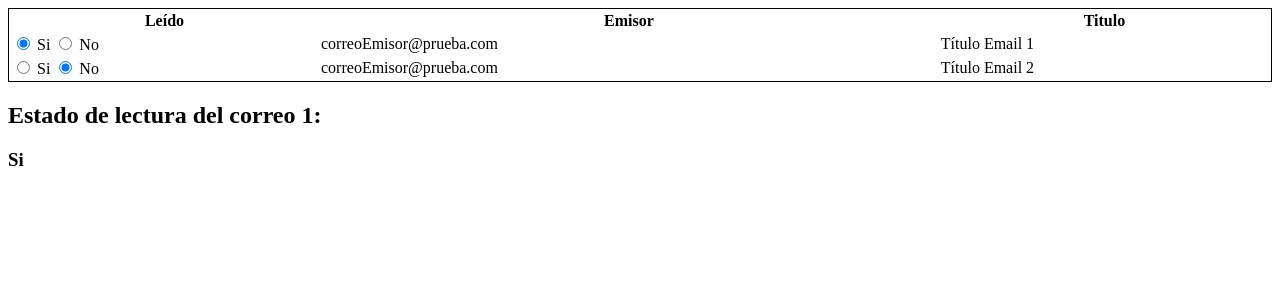
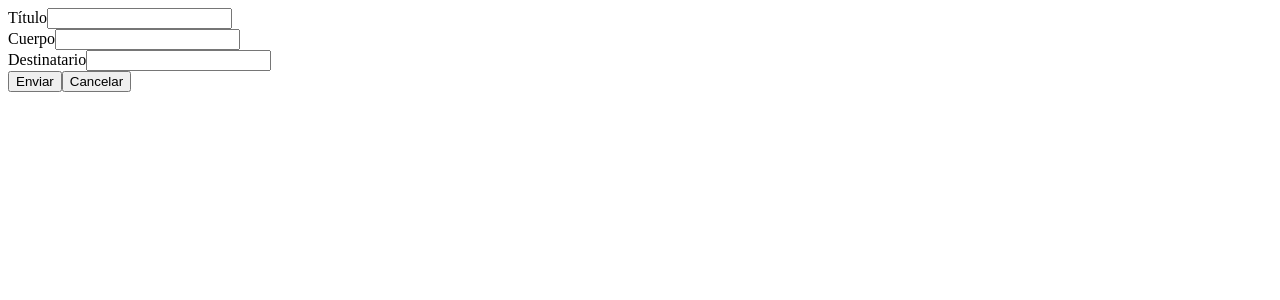
Before and after one commit to igijon/dwec_2021_angular, an Angular app in the folder EmailAngular/: page / in a window 1280 px wide. Shown: the top 300 px of the page. Built offline with nearby package versions, Linux system fonts and the light colour scheme.

Commit message:
Añadido módulo nuevo-correo.
Implementación de formularios reactivos.

```diff
--- a/EmailAngular/src/app/app.component.html
+++ b/EmailAngular/src/app/app.component.html
@@ -1,2 +1,2 @@
-<app-lista-correos></app-lista-correos>
+<app-nuevo-correo></app-nuevo-correo>
 <router-outlet></router-outlet>
--- /dev/null
+++ b/EmailAngular/src/app/components/nuevo-correo/nuevo-correo.component.html
@@ -0,0 +1,34 @@
+<form [formGroup]="nuevoCorreo" (ngSubmit)="onSubmit()">
+    <div>
+        <div>
+            <label>Título</label>
+            <input type="text" formControlName="titulo"/>
+            <div *ngIf="submitted && formulario.titulo.errors">
+                <div>El título: </div>
+                <div *ngIf="formulario.titulo.errors.required">No puede estar vacío</div>
+                <div *ngIf="formulario.titulo.errors.minlength">Debe contener más de 3 caracteres</div>
+            </div>
+        </div>
+        <div>
+            <label>Cuerpo</label>
+            <input type="text" formControlName="cuerpo"/>
+            <div *ngIf="submitted && formulario.cuerpo.errors">
+                <div>El cuerpo: </div>
+                <div *ngIf="formulario.cuerpo.errors.required">No puede estar vacío</div>
+                <div *ngIf="formulario.cuerpo.errors.minlength">Debe contener más de 10 caracteres</div>
+            </div>
+        </div>
+    </div>
+    <div>
+        <label>Destinatario</label>
+        <input type="text" formControlName="destinatario" />
+        <div *ngIf="submitted && formulario.destinatario.errors">
+            <div *ngIf="formulario.destinatario.errors.required">El destinatario no puede estar vacío</div>
+            <div *ngIf="formulario.destinatario.errors.email">El destinatario debe ser un email válido</div>
+        </div>
+    </div>
+    <div>
+        <button>Enviar</button>
+        <button type="reset" (click)="onReset()">Cancelar</button>
+    </div>
+    </form>
--- /dev/null
+++ b/EmailAngular/src/app/components/nuevo-correo/nuevo-correo.component.ts
@@ -0,0 +1,45 @@
+import { Component, OnInit } from '@angular/core';
+import { FormBuilder, FormGroup, Validators} from '@angular/forms';
+
+@Component({
+  selector: 'app-nuevo-correo',
+  templateUrl: './nuevo-correo.component.html',
+  styleUrls: ['./nuevo-correo.component.scss']
+})
+export class NuevoCorreoComponent implements OnInit {
+
+  nuevoCorreo: FormGroup;
+  submitted = false;
+
+  constructor(private formBuilder: FormBuilder) { }
+
+  ngOnInit(): void {
+    this.nuevoCorreo = this.formBuilder.group({
+      titulo: ['', [Validators.required, Validators.minLength(3)]],
+      cuerpo: ['', [Validators.required, Validators.minLength(10)]],
+      destinatario: ['', [Validators.required, Validators.email]]
+    })
+  }
+
+  get formulario() { return this.nuevoCorreo.controls; }
+
+  onSubmit() {
+    this.submitted = true;
+    if(this.nuevoCorreo.invalid) {
+      return;
+    }
+
+    let correo = this.nuevoCorreo.value;
+    correo.leido = false;
+    correo.emisor = "correoEmisor@prueba.com";
+
+    alert("Correo enviado\nEliminamos el formuulario");
+    this.onReset();
+
+  }
+
+  onReset() {
+    this.submitted = false;
+    this.nuevoCorreo.reset();
+  }
+}
```
Also changed, not shown: EmailAngular/src/app/app.module.ts (+6 -3 lines), EmailAngular/src/app/components/nuevo-correo/nuevo-correo.component.scss (added), 1 other file (tests, documents, lock files or other folders).
